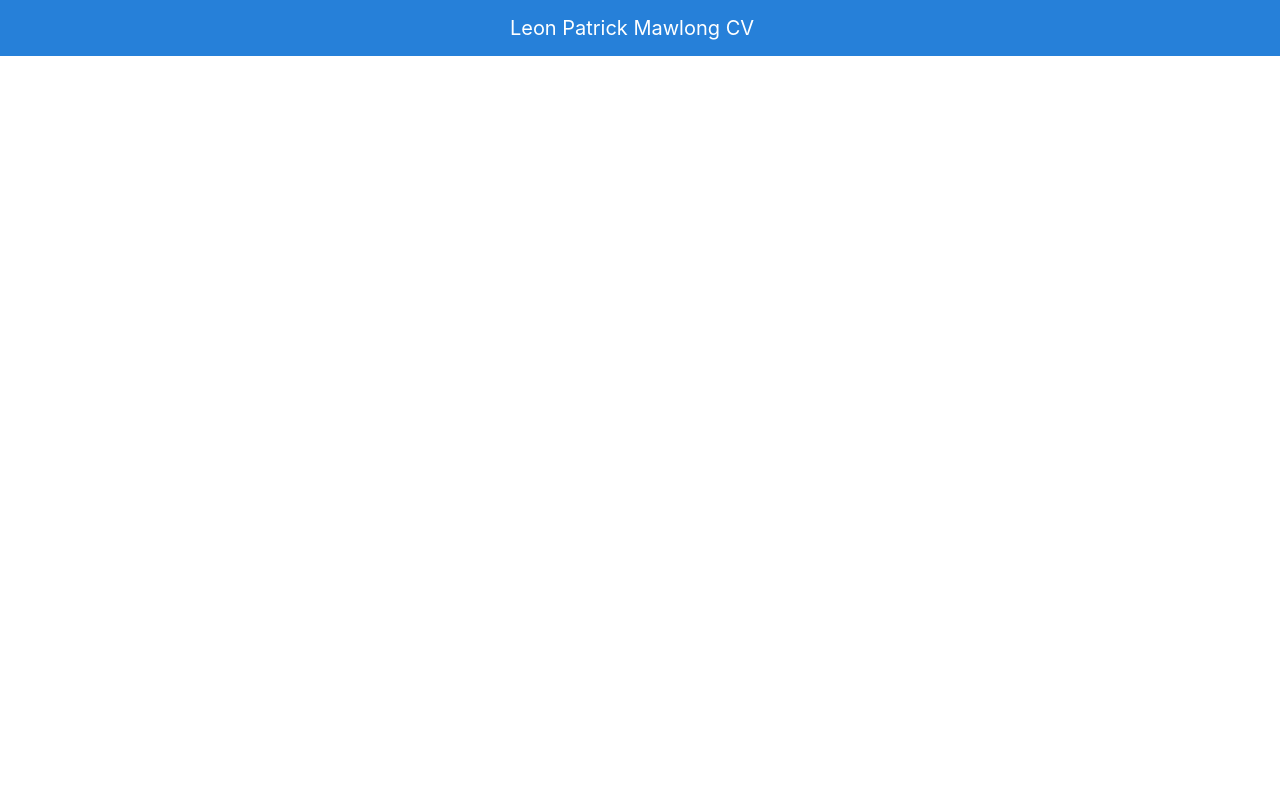
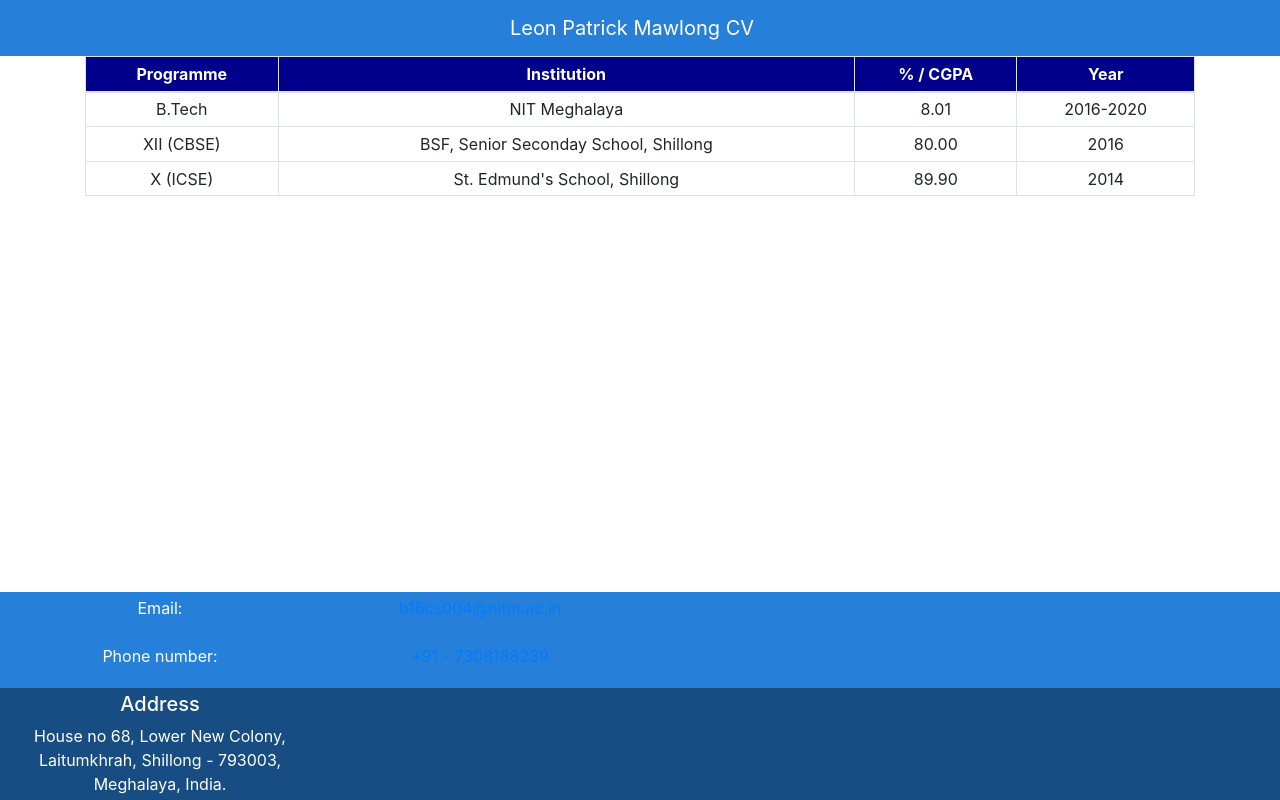
Before and after one commit to Mawlong/CV, a React (Create React App) app in the folder cv/: page / in a window 1280 px wide. Built offline with nearby package versions, Linux system fonts and the light colour scheme; the HTML template or start-up script is replaced by a standard one.

Commit message:
included  education

```diff
--- a/cv/src/App.js
+++ b/cv/src/App.js
@@ -1,13 +1,29 @@
 import React from 'react';
 import './App.css';
+import Education from './components/education'
+
+import Prismic from 'prismic-javascript'
+import { Date, Link, RichText } from 'prismic-reactjs'
+
 
 import Navigation from './components/navbar';
+import Footer from './components/footer';
+
+
+
+// export async function getServerSideProps() {
+
+//   const getEducation
+// }
 
 function App() {
   return (
     <div className="App">
       <Navigation/>
+      <Education/>
+      <Footer/>
     </div>
+
   );
 }
 
```
